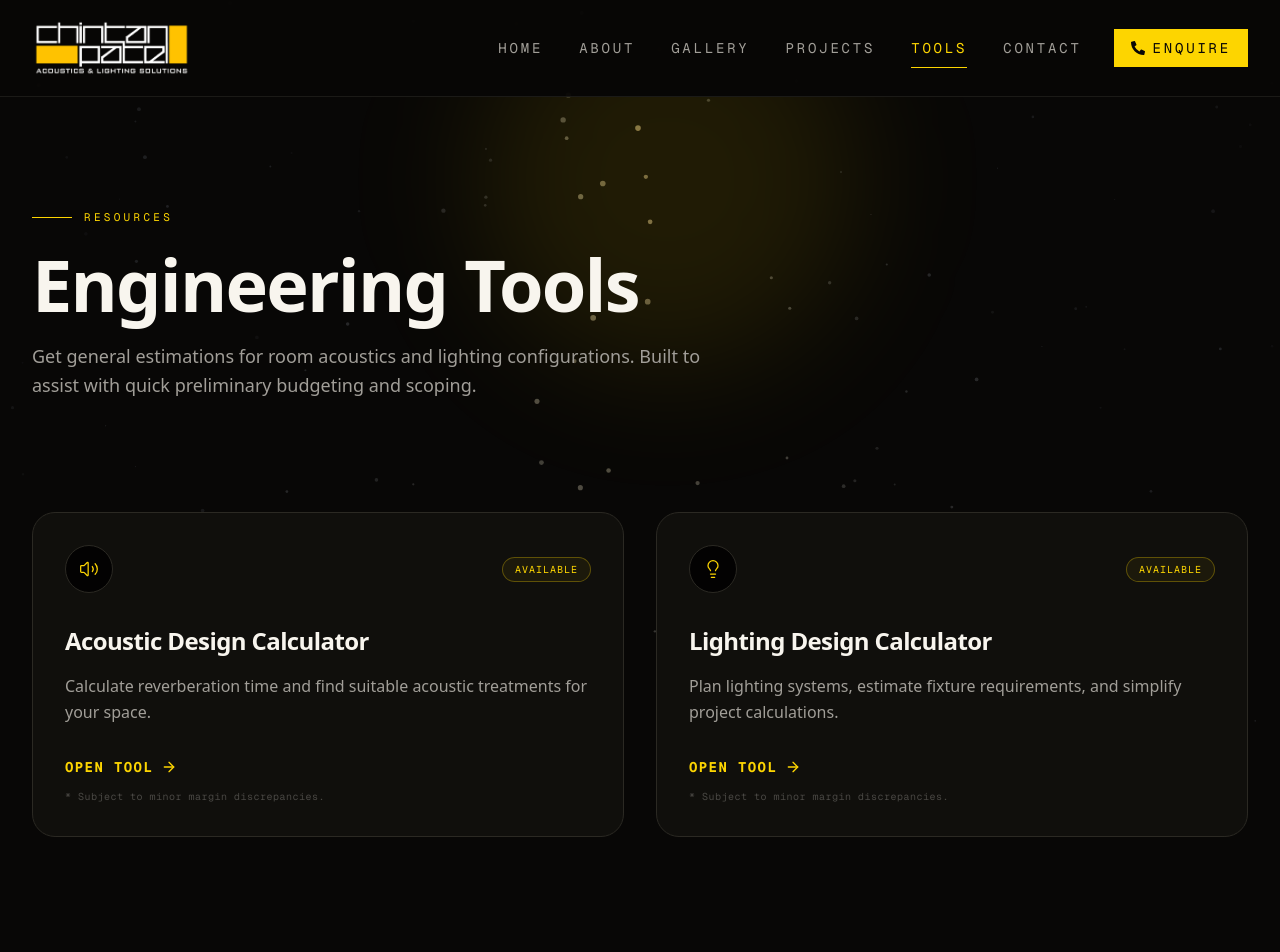
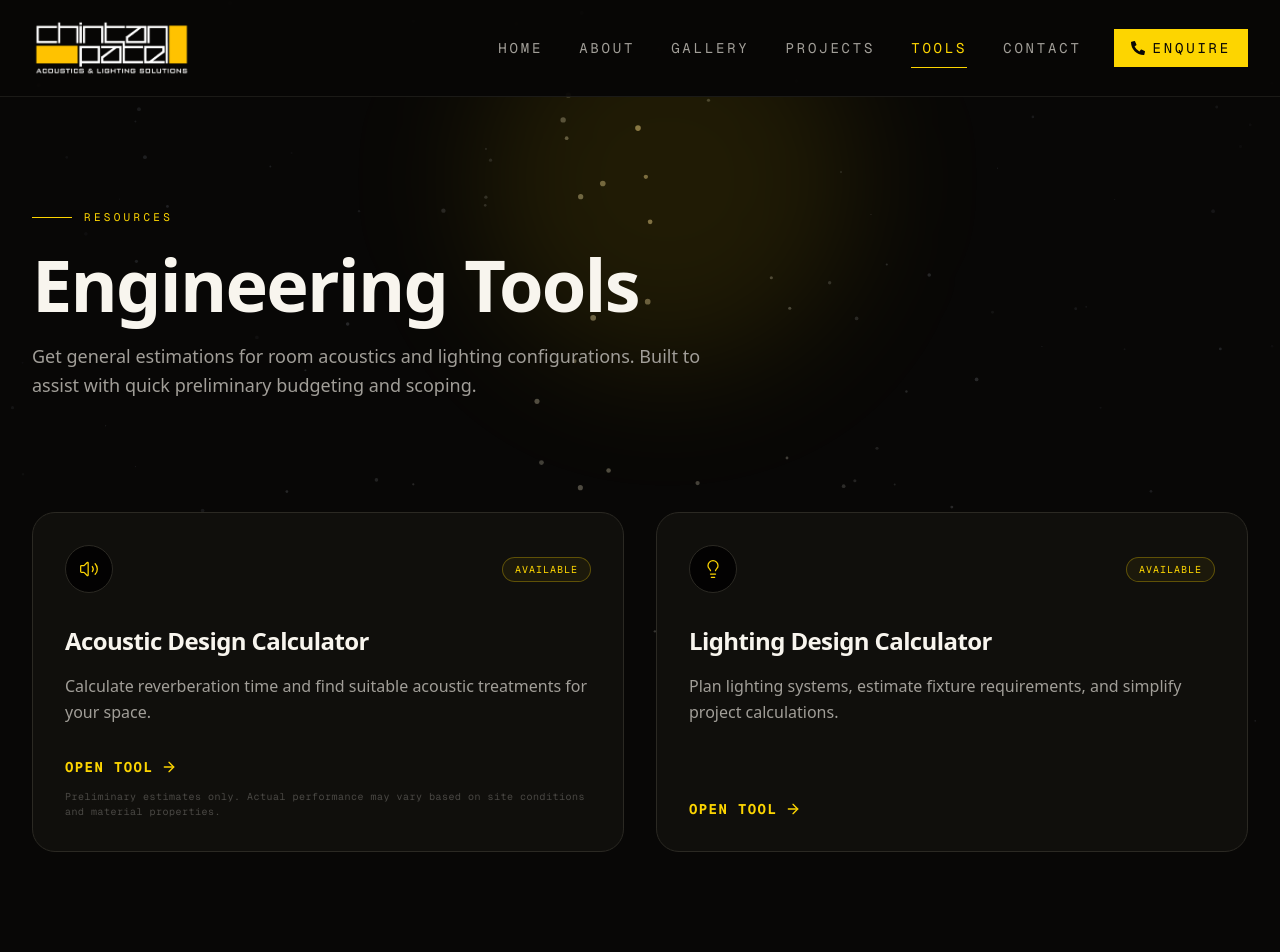
Before and after one commit to rinzl3er/WebsiteWIP, a Next.js app: page /tools in a window 1280 px wide. Shown: the top 952 px of the page. Built offline with nearby package versions, Linux system fonts and the light colour scheme.

Commit message:
markdown and polish

```diff
--- a/app/tools/page.tsx
+++ b/app/tools/page.tsx
@@ -17,6 +17,7 @@ const toolsList = [
     icon: Volume2,
     href: "/tools/acoustics/acoustic-calculator",
     disabled: false,
+    disclaimer: "Preliminary estimates only. Actual performance may vary based on site conditions and material properties.",
   },
   {
     title: "Lighting Design Calculator",
@@ -81,9 +82,11 @@ export default function ToolsPage() {
                         >
                           Open Tool <ArrowRight className="h-4 w-4" />
                         </Link>
-                        <p className="text-[10px] text-muted-foreground/40 font-mono tracking-wider mt-3">
-                          * Subject to minor margin discrepancies.
-                        </p>
+                        {tool.disclaimer && (
+                          <p className="text-[10px] text-muted-foreground/40 font-mono tracking-wider mt-3">
+                            {tool.disclaimer}
+                          </p>
+                        )}
                       </div>
                     )}
                   </div>
--- a/features/madrix/calculator.ts
+++ b/features/madrix/calculator.ts
@@ -23,9 +23,9 @@ export const calculateLedStrip = (length: number, type: StripType): CalculationR
   const spec = STRIP_SPECS[type];
   const pixels = length * spec.pixelsPerMeter;
   const channels = pixels * spec.channelsPerPixel;
-  const universes = channels / 512;
-  const nebulas = universes / 12;
-  const drives = (length * 14) / 300;
+  const universes = Math.ceil(channels / 512);
+  const nebulas = Math.ceil(universes / 12);
+  const drives = Math.ceil((length * 14) / 300);
 
   return {
     pixels,
@@ -38,9 +38,9 @@ export const calculateLedStrip = (length: number, type: StripType): CalculationR
 
 export const calculatePixelFixture = (pixels: number, channelsPerPixel: number): CalculationResults => {
   const channels = pixels * channelsPerPixel;
-  const universes = channels / 512;
-  const nebulas = universes / 12;
-  const drives = pixels / 100;
+  const universes = Math.ceil(channels / 512);
+  const nebulas = Math.ceil(universes / 12);
+  const drives = Math.ceil(pixels / 100);
 
   return {
     pixels,
```
Also changed, not shown: 1 other file (tests, documents, lock files or other folders).
